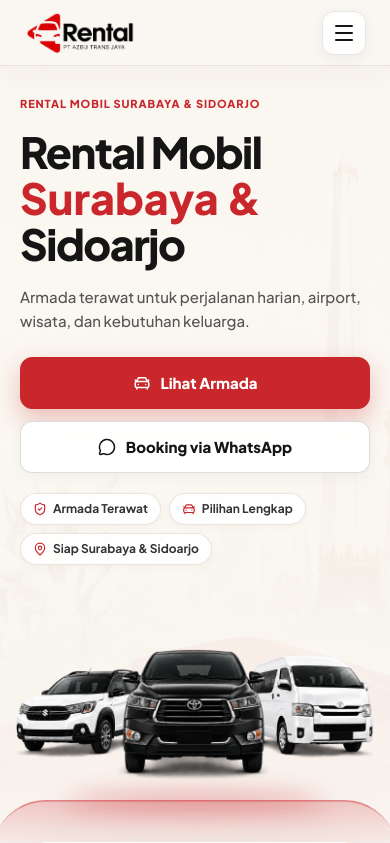
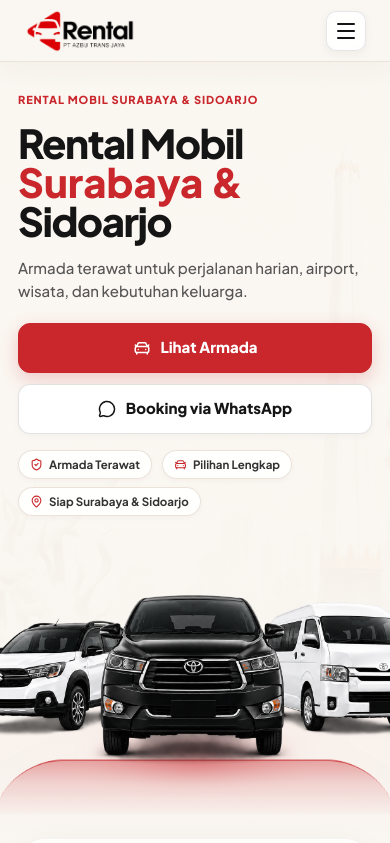
Before and after one commit to hmad28/rentalmobil05, a Next.js app: page / in a window 390 px wide. Shown: the top 843 px of the page. Built offline with nearby package versions, Linux system fonts and the light colour scheme.

Commit message:
feat(mobile): overhaul mobile hero into unified 3-zone composition with prominent vehicle group and perspective road

```diff
--- a/app/azbu-structure.css
+++ b/app/azbu-structure.css
@@ -1,10 +1,12 @@
-/* ===== DEDICATED MOBILE HERO SYSTEM ===== */
+/* ===== DEDICATED MOBILE HERO SYSTEM (ZONE A, B, C) ===== */
 .mobile-hero-container {
   display: flex;
   position: relative;
   flex-direction: column;
   overflow: hidden;
   padding: 24px 20px 0;
+  min-height: 840px;
+  background-color: #faf7f2;
 }
 
 @media (min-width: 768px) {
@@ -21,10 +23,11 @@
   .hero-section {
     background-image: none !important;
     padding-bottom: 0 !important;
+    overflow: hidden;
   }
 }
 
-/* Layer 1: Background Image & Soft Atmosphere */
+/* Layer 1: Background Image with controlled visibility (15–20% opacity) */
 .mobile-hero-bg-layer {
   position: absolute;
   inset: 0;
@@ -36,7 +39,7 @@
 .mobile-hero-bg-img {
   object-fit: cover;
   object-position: center top;
-  opacity: 0.35;
+  opacity: 0.18;
 }
 
 .mobile-hero-gradient-scrim {
@@ -44,23 +47,23 @@
   inset: 0;
   background: linear-gradient(
     180deg,
-    rgba(250, 247, 242, 0.65) 0%,
-    rgba(250, 247, 242, 0.45) 40%,
-    rgba(250, 247, 242, 0.85) 75%,
+    rgba(250, 247, 242, 0.5) 0%,
+    rgba(250, 247, 242, 0.3) 35%,
+    rgba(250, 247, 242, 0.7) 70%,
     rgba(250, 247, 242, 1) 100%
   );
 }
 
-/* Layer 2: Content Area (Top to Middle) */
+/* ZONE A: Content Area (Top to Middle) */
 .mobile-hero-content {
   position: relative;
-  z-index: 2;
+  z-index: 10;
   text-align: left;
 }
 
 .mobile-hero-eyebrow {
   display: inline-block;
-  margin: 0 0 16px;
+  margin: 0 0 14px;
   color: var(--primary);
   font-size: 11px;
   font-weight: 800;
@@ -71,9 +74,9 @@
 .mobile-hero-title {
   margin: 0;
   color: var(--foreground);
-  font-size: clamp(40px, 11vw, 46px);
+  font-size: clamp(42px, 11vw, 46px);
   font-weight: 850;
-  line-height: 1.08;
+  line-height: 0.98;
   letter-spacing: -0.035em;
 }
 
@@ -82,69 +85,70 @@
 }
 
 .mobile-hero-desc {
-  max-width: 360px;
-  margin: 18px 0 0;
+  max-width: 350px;
+  margin: 16px 0 0;
   color: #555;
   font-size: 15px;
   font-weight: 500;
-  line-height: 1.6;
+  line-height: 1.55;
 }
 
-/* Stacked 2 Buttons */
+/* 2 Stacked CTA Buttons (height 48-52px, subtle shadow) */
 .mobile-hero-actions {
   display: flex;
   flex-direction: column;
-  gap: 12px;
-  margin-top: 24px;
+  gap: 11px;
+  margin-top: 20px;
 }
 
 .mobile-hero-actions .button-link {
   display: flex;
   width: 100%;
-  min-height: 52px;
+  min-height: 50px;
   align-items: center;
   justify-content: center;
   gap: 10px;
   border-radius: 12px;
   font-size: 15px;
   font-weight: 750;
+  box-shadow: none;
 }
 
 .mobile-hero-btn-primary {
   background: var(--primary) !important;
   color: #fff !important;
-  box-shadow: 0 10px 24px rgba(201, 39, 44, 0.28);
+  box-shadow: 0 6px 18px rgba(201, 39, 44, 0.22) !important;
 }
 
 .mobile-hero-btn-secondary {
-  border: 1px solid rgba(21, 21, 21, 0.15) !important;
-  background: rgba(255, 255, 255, 0.95) !important;
+  border: 1px solid rgba(21, 21, 21, 0.12) !important;
+  background: rgba(255, 255, 255, 0.96) !important;
   color: var(--foreground) !important;
-  box-shadow: 0 4px 16px rgba(0, 0, 0, 0.04);
+  box-shadow: 0 2px 10px rgba(0, 0, 0, 0.03) !important;
 }
 
-/* Compact Rounded Trust Chips */
+/* Compact Rounded Trust Chips (tight, max 2 in first row, 3rd wrapped cleanly) */
 .mobile-hero-trust-chips {
   display: flex;
   flex-wrap: wrap;
   align-items: center;
-  gap: 8px;
-  margin-top: 20px;
+  gap: 8px 10px;
+  margin-top: 16px;
 }
 
 .mobile-trust-chip {
   display: inline-flex;
   align-items: center;
   gap: 6px;
-  border: 1px solid rgba(234, 226, 216, 0.9);
+  border: 1px solid rgba(234, 226, 216, 0.95);
   border-radius: 9999px;
-  background: rgba(255, 255, 255, 0.88);
-  padding: 6px 12px;
+  background: rgba(255, 255, 255, 0.92);
+  padding: 5px 11px;
   color: #333;
-  font-size: 12px;
+  font-size: 11.5px;
   font-weight: 700;
-  box-shadow: 0 2px 8px rgba(0, 0, 0, 0.03);
-  backdrop-filter: blur(8px);
+  box-shadow: 0 2px 6px rgba(49, 37, 27, 0.03);
+  backdrop-filter: blur(6px);
 }
 
 .mobile-trust-icon {
@@ -152,53 +156,101 @@
   flex-shrink: 0;
 }
 
-/* Layer 3: Vehicle Showcase with Red Geometric Platform */
+/* ZONE B: Visual Stage (Large Cars + Red Platform / Road) */
 .mobile-hero-showcase {
   position: relative;
-  z-index: 2;
-  width: calc(100% + 40px);
-  margin-right: -20px;
-  margin-bottom: 0;
-  margin-left: -20px;
-  margin-top: 32px;
-  padding-bottom: 30px;
+  z-index: 20;
+  width: calc(100% + 48px);
+  margin-left: -24px;
+  margin-right: -24px;
+  margin-top: 24px;
+  padding-bottom: 20px;
 }
 
+/* Red Geometric Perspective Road / Platform */
+.mobile-hero-red-road {
+  position: absolute;
+  left: 3%;
+  right: 3%;
+  bottom: 8px;
+  height: 64px;
+  z-index: 5;
+  pointer-events: none;
+}
+
+.mobile-hero-road-surface {
+  position: absolute;
+  inset: 0;
+  background: linear-gradient(
+    180deg,
+    rgba(201, 39, 44, 0.38) 0%,
+    rgba(201, 39, 44, 0.16) 45%,
+    rgba(201, 39, 44, 0.02) 100%
+  );
+  border-top: 2px solid rgba(201, 39, 44, 0.7);
+  border-radius: 48px 48px 0 0;
+  transform: perspective(260px) rotateX(32deg);
+}
+
+.mobile-hero-road-glow {
+  position: absolute;
+  top: -14px;
+  left: 10%;
+  width: 80%;
+  height: 32px;
+  border-radius: 50%;
+  background: radial-gradient(circle, rgba(201, 39, 44, 0.45) 0%, rgba(201, 39, 44, 0) 70%);
+  filter: blur(12px);
+}
+
+/* Cars Composition: Significantly enlarged (1.6x-1.8x visual presence) */
 .mobile-hero-fleet-wrap {
   position: relative;
-  width: 100%;
-  height: 230px;
-  z-index: 3;
+  z-index: 22;
+  width: 112%;
+  left: -6%;
+  height: 290px;
 }
 
 .mobile-hero-fleet-img {
   object-fit: contain;
   object-position: center bottom;
-  transform: scale(1.08);
+  transform: scale(1.18) translateY(4px);
 }
 
-.mobile-hero-red-platform {
-  position: absolute;
-  right: 0;
-  bottom: 12px;
-  left: 0;
-  height: 48px;
-  z-index: 1;
-  background: linear-gradient(180deg, rgba(201, 39, 44, 0.22) 0%, rgba(201, 39, 44, 0.04) 100%);
-  border-top: 2px solid rgba(201, 39, 44, 0.5);
-  transform: perspective(300px) rotateX(25deg);
-  border-radius: 40px 40px 0 0;
+@media (max-width: 390px) {
+  .mobile-hero-container {
+    min-height: 800px;
+    padding-inline: 18px;
+  }
+
+  .mobile-hero-title {
+    font-size: 40px;
+  }
+
+  .mobile-hero-fleet-wrap {
+    height: 265px;
+    width: 114%;
+    left: -7%;
+  }
+
+  .mobile-hero-fleet-img {
+    transform: scale(1.22) translateY(3px);
+  }
 }
 
-.mobile-hero-platform-glow {
-  position: absolute;
-  top: -12px;
-  left: 15%;
-  width: 70%;
-  height: 24px;
-  border-radius: 50%;
-  background: rgba(201, 39, 44, 0.35);
-  filter: blur(14px);
+@media (min-width: 410px) and (max-width: 767px) {
+  .mobile-hero-container {
+    min-height: 870px;
+  }
+
+  .mobile-hero-fleet-wrap {
+    height: 320px;
+  }
+
+  .mobile-hero-fleet-img {
+    transform: scale(1.18) translateY(6px);
+  }
 }
 
 /* ===== DESKTOP HERO SYSTEM ===== */
@@ -1058,8 +1110,17 @@
     background: transparent;
   }
 
-  .quick-booking-wrap { margin-top: -16px; }
-  .quick-booking-panel { padding: 19px 16px; }
+  .quick-booking-wrap {
+    position: relative;
+    z-index: 30;
+    margin-top: -24px;
+    padding-bottom: 8px;
+  }
+  .quick-booking-panel {
+    padding: 20px 16px;
+    border-radius: 20px;
+    box-shadow: 0 16px 40px rgba(49, 37, 27, 0.08);
+  }
   .quick-booking-intro { display: block; }
   .quick-booking-intro strong { display: block; font-size: 17px; }
   .quick-booking-intro > span { display: block; margin-top: 5px; line-height: 1.5; }
--- a/app/globals.css
+++ b/app/globals.css
@@ -1169,14 +1169,14 @@ button {
 
   .menu-toggle {
     display: grid;
-    width: 44px;
-    height: 44px;
+    width: 40px;
+    height: 40px;
     place-items: center;
     border: 1px solid rgba(21, 21, 21, 0.1);
-    border-radius: 12px;
+    border-radius: 10px;
     background: rgba(255, 255, 255, 0.95);
     color: #151515;
-    box-shadow: 0 4px 14px rgba(49, 37, 27, 0.06);
+    box-shadow: 0 3px 10px rgba(49, 37, 27, 0.05);
     backdrop-filter: blur(8px);
   }
 
@@ -1330,7 +1330,7 @@ button {
   }
 
   :root {
-    --header-height: 66px;
+    --header-height: 62px;
   }
 
   .container-page {
--- a/components/Hero.tsx
+++ b/components/Hero.tsx
@@ -27,7 +27,7 @@ export function Hero() {
           <div className="mobile-hero-gradient-scrim" />
         </div>
 
-        {/* Layer 2: Top to Middle Content Area */}
+        {/* ZONE A: Content Area (Top to Middle) */}
         <div className="mobile-hero-content">
           <p className="mobile-hero-eyebrow">
             Rental Mobil Surabaya & Sidoarjo
@@ -54,35 +54,38 @@ export function Hero() {
 
           <div className="mobile-hero-trust-chips">
             <span className="mobile-trust-chip">
-              <ShieldCheck size={14} className="mobile-trust-icon" />
+              <ShieldCheck size={13} className="mobile-trust-icon" />
               Armada Terawat
             </span>
             <span className="mobile-trust-chip">
-              <CarFront size={14} className="mobile-trust-icon" />
+              <CarFront size={13} className="mobile-trust-icon" />
               Pilihan Lengkap
             </span>
             <span className="mobile-trust-chip">
-              <MapPin size={14} className="mobile-trust-icon" />
+              <MapPin size={13} className="mobile-trust-icon" />
               Siap Surabaya & Sidoarjo
             </span>
           </div>
         </div>
 
-        {/* Layer 3: Car Showcase with Red Geometric Platform */}
+        {/* ZONE B: Visual Stage (3 Large Cars + Red Platform / Road) */}
         <div className="mobile-hero-showcase">
+          {/* Red geometric perspective road / platform under vehicles */}
+          <div className="mobile-hero-red-road" aria-hidden="true">
+            <div className="mobile-hero-road-glow" />
+            <div className="mobile-hero-road-surface" />
+          </div>
+
+          {/* Cars Composition */}
           <div className="mobile-hero-fleet-wrap">
             <Image
               src="/images/hero-fleet-final.png"
               alt="Toyota Innova Reborn, Suzuki XL7, dan Toyota Hiace Azbu Trans Jaya"
               fill
               priority
-              sizes="100vw"
+              sizes="(max-width: 767px) 120vw, 50vw"
               className="mobile-hero-fleet-img"
             />
-          </div>
-          {/* Red geometric platform / red road baseline */}
-          <div className="mobile-hero-red-platform" aria-hidden="true">
-            <div className="mobile-hero-platform-glow" />
           </div>
         </div>
       </div>
```
